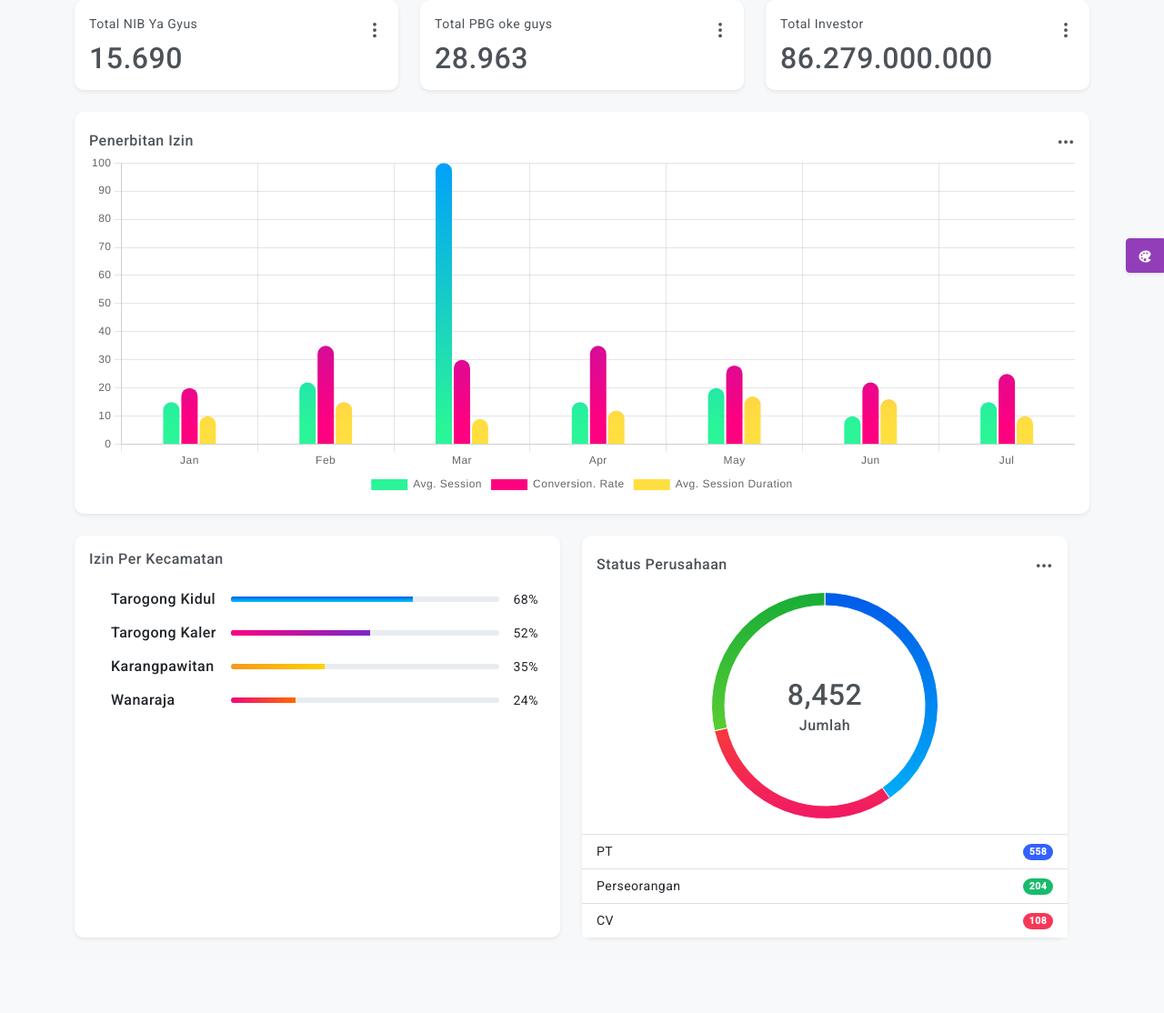
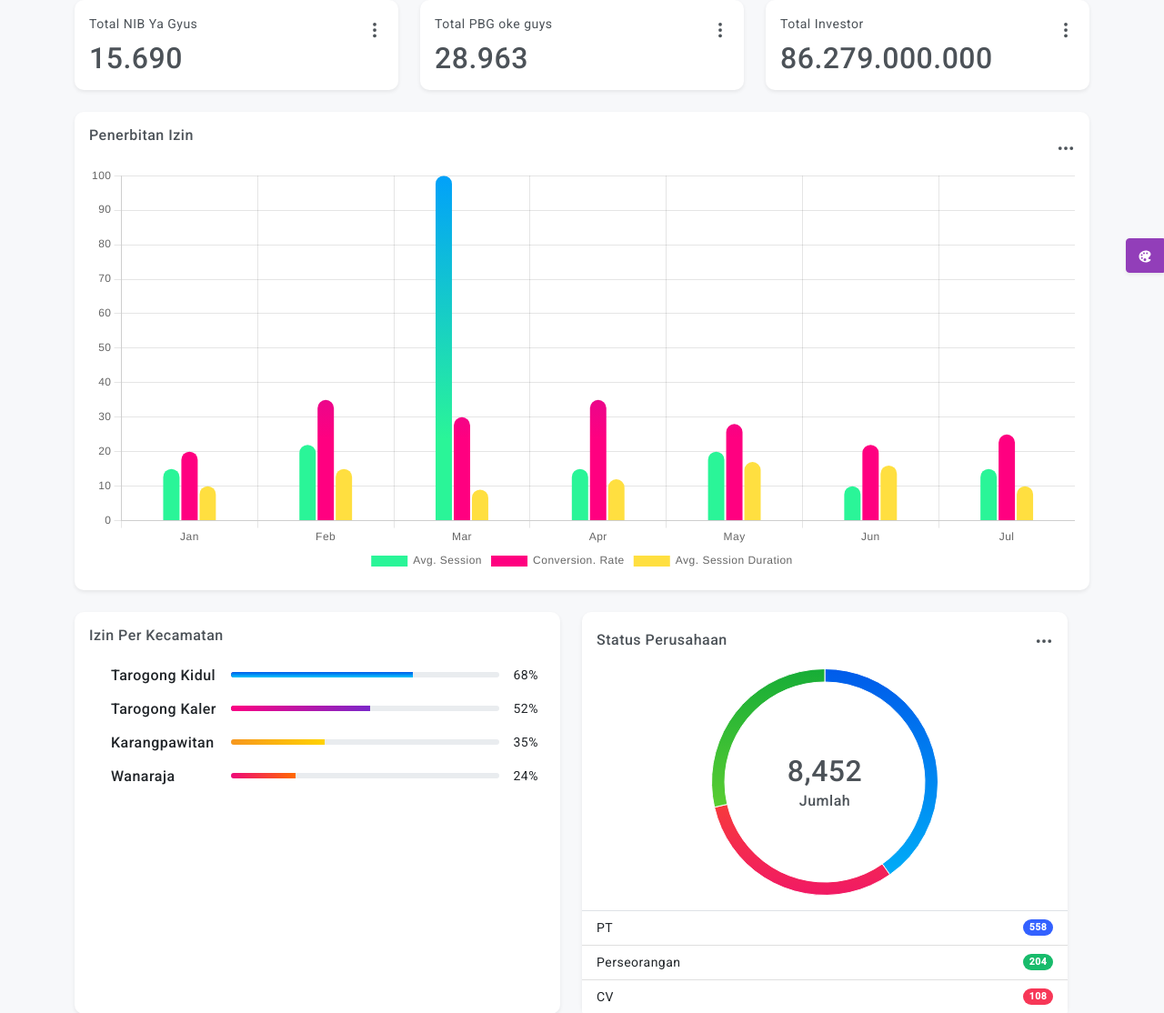
Before and after one commit to DoenkBersatu/rahasianegara, a PHP site: page /dash/index2.html in a window 1280 px wide. Shown: the part 58-1172 px from the top of the page at 91% size. Before the commit the page ends 1090 px from the top, so only its background shows below. Run offline with PHP 8.4, Linux system fonts and the light colour scheme.

Commit message:
ubah ukuran chart

```diff
--- a/assets/css/style.css
+++ b/assets/css/style.css
@@ -848,7 +848,7 @@ ion-icon {
 
 .chart-container7 {
 	position: relative;
-	height: 380px;
+	height: 450px;
 }
 
 .chart-container8 {
--- a/dash/index2.html
+++ b/dash/index2.html
@@ -107,7 +107,7 @@
             <div class="card radius-10 w-100">
               <div class="card-body">
                 <div class="d-flex align-items-center mb-6">
-                  <h6 class="mb-0">Penerbitan Izin</h6>
+                  <h6 class="mb-4">Penerbitan Izin</h6>
                   <div class="dropdown options ms-auto">
                     <div class="dropdown-toggle dropdown-toggle-nocaret" data-bs-toggle="dropdown">
                       <ion-icon name="ellipsis-horizontal-sharp"></ion-icon>
```
